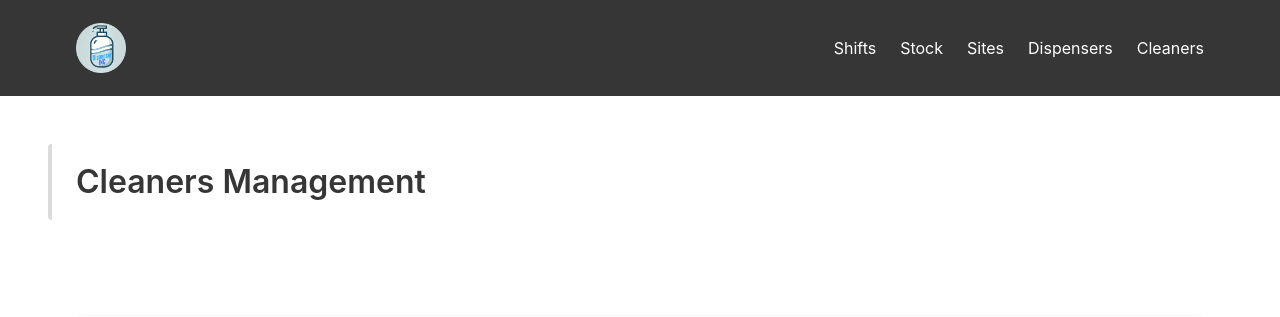
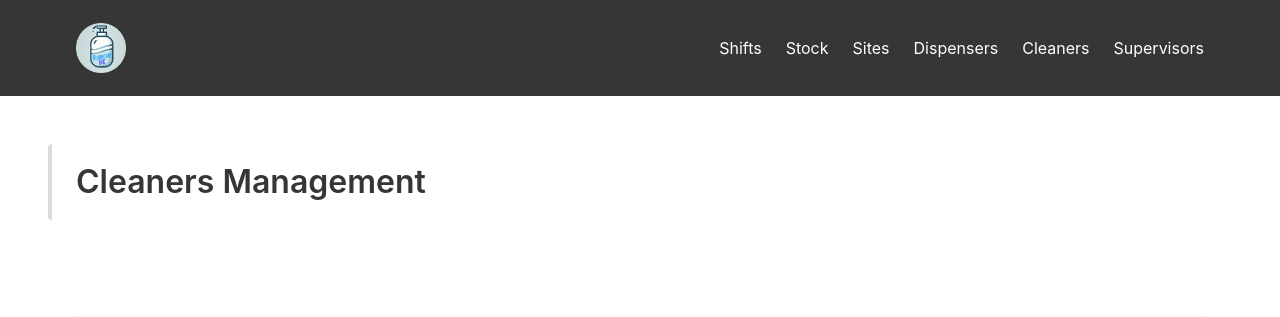
Before and after one commit to zakr0112/Soap-Dispenser, a Django app: page /cleaners/ in a window 1280 px wide. Shown: the top 317 px of the page. Run offline with Django 4.2, Linux system fonts and the light colour scheme; data comes from the database, SQL or seed files in the repository.

Commit message:
Added supervisor url to header

```diff
--- a/soap_project/dispenser/templates/dispenser/cleaners.html
+++ b/soap_project/dispenser/templates/dispenser/cleaners.html
@@ -33,6 +33,7 @@
                     <a class="navbar-item" href="{% url 'sites' %}">Sites</a>
                     <a class="navbar-item" href="{% url 'dispenser_resolved' %}">Dispensers</a>
                     <a class="navbar-item" href="{% url 'cleaners' %}">Cleaners</a>
+                    <a class="navbar-item" href="{% url 'supervisors' %}">Supervisors</a>
                 </div>
             </div>
         </div>
```
